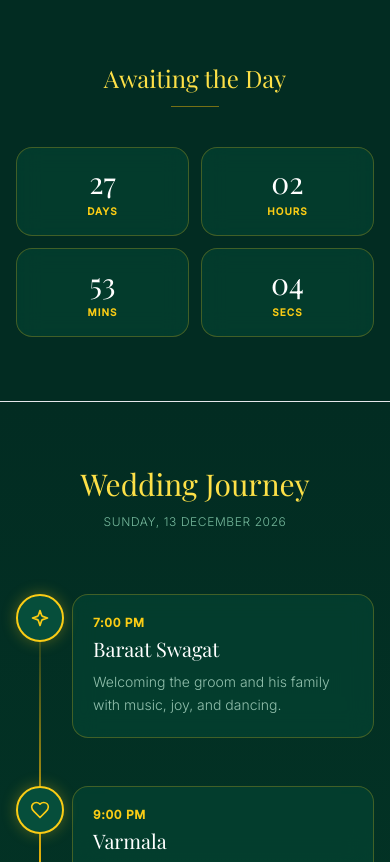
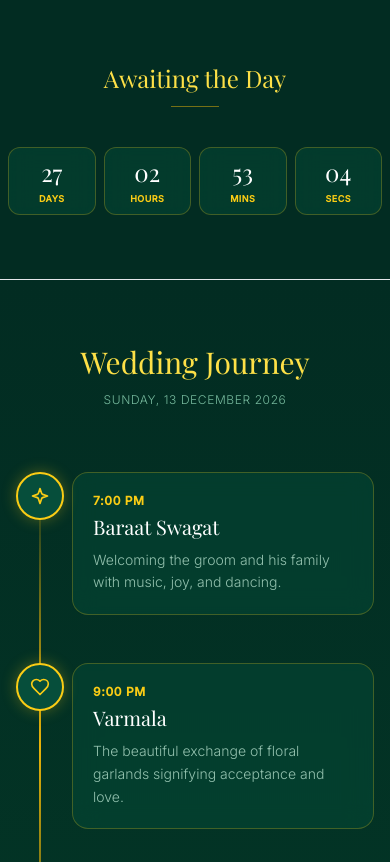
Before and after one commit to kishankkn17-afk/arun-kirti-wedding, a plain HTML site: page index.html in a window 390 px wide. Shown: the part 846-1708 px from the top of the page. Drawn offline with nearby package versions, Linux system fonts and the light colour scheme; a web font is replaced by a local one.

Commit message:
Update index.html

```diff
--- a/index.html
+++ b/index.html
@@ -2,7 +2,6 @@
 <html lang="en">
 <head>
   <meta charset="UTF-8">
-  <!-- STRICT VIEWPORT: Prevents squeezing and auto-zooming on mobile devices -->
   <meta name="viewport" content="width=device-width, initial-scale=1.0, maximum-scale=1.0, user-scalable=no" />
 
   <!-- WhatsApp & Social Media Preview Tags -->
@@ -91,7 +90,6 @@
         <svg class="w-3 h-3 sm:w-4 sm:h-4" viewBox="0 0 24 24" fill="none" stroke="currentColor" stroke-width="2"><path d="m12 3-1.912 5.813a2 2 0 0 1-1.275 1.275L3 12l5.813 1.912a2 2 0 0 1 1.275 1.275L12 21l1.912-5.813a2 2 0 0 1 1.275-1.275L21 12l-5.813-1.912a2 2 0 0 1-1.275-1.275L12 3Z"/></svg>
       </p>
 
-      <!-- Scaled fonts for mobile -->
       <h1 class="text-4xl sm:text-5xl md:text-7xl font-serif text-white mb-4 leading-tight drop-shadow-lg">
         Arun <br class="md:hidden"><span class="text-gold-400 italic font-light px-2 sm:px-4">&amp;</span><br class="md:hidden"> Kirti
       </h1>
@@ -109,28 +107,29 @@
 
   <!-- 2. COUNTDOWN -->
   <section class="py-16 sm:py-20 bg-emerald-950 relative border-b border-gold-900/30">
-    <div class="max-w-4xl mx-auto px-4 sm:px-6 relative z-10">
+    <div class="max-w-4xl mx-auto px-2 sm:px-6 relative z-10">
       <div class="text-center mb-10 sm:mb-12 reveal">
         <h2 class="font-serif text-2xl sm:text-3xl md:text-4xl text-gold-300 mb-3">Awaiting the Day</h2>
         <div class="w-12 h-px bg-gold-500/50 mx-auto"></div>
       </div>
 
-      <div class="grid grid-cols-2 md:grid-cols-4 gap-3 sm:gap-6">
-        <div class="glass flex flex-col items-center justify-center p-4 sm:p-6 rounded-2xl reveal transition-transform hover:scale-105">
-          <span id="cd-days" class="font-serif text-3xl sm:text-4xl md:text-5xl text-white mb-1 sm:mb-2">00</span>
-          <span class="text-[10px] sm:text-xs uppercase tracking-[0.1em] sm:tracking-[0.2em] text-gold-400 font-semibold">Days</span>
+      <!-- Changed from grid-cols-2 to grid-cols-4 and reduced gap for mobile to keep them in one row -->
+      <div class="grid grid-cols-4 gap-2 sm:gap-6">
+        <div class="glass flex flex-col items-center justify-center p-2 sm:p-6 rounded-xl sm:rounded-2xl reveal transition-transform hover:scale-105">
+          <span id="cd-days" class="font-serif text-2xl sm:text-4xl md:text-5xl text-white mb-1 sm:mb-2">00</span>
+          <span class="text-[9px] sm:text-xs uppercase tracking-wider sm:tracking-[0.2em] text-gold-400 font-semibold">Days</span>
         </div>
-        <div class="glass flex flex-col items-center justify-center p-4 sm:p-6 rounded-2xl reveal transition-transform hover:scale-105" style="transition-delay: 100ms;">
-          <span id="cd-hours" class="font-serif text-3xl sm:text-4xl md:text-5xl text-white mb-1 sm:mb-2">00</span>
-          <span class="text-[10px] sm:text-xs uppercase tracking-[0.1em] sm:tracking-[0.2em] text-gold-400 font-semibold">Hours</span>
+        <div class="glass flex flex-col items-center justify-center p-2 sm:p-6 rounded-xl sm:rounded-2xl reveal transition-transform hover:scale-105" style="transition-delay: 100ms;">
+          <span id="cd-hours" class="font-serif text-2xl sm:text-4xl md:text-5xl text-white mb-1 sm:mb-2">00</span>
+          <span class="text-[9px] sm:text-xs uppercase tracking-wider sm:tracking-[0.2em] text-gold-400 font-semibold">Hours</span>
         </div>
-        <div class="glass flex flex-col items-center justify-center p-4 sm:p-6 rounded-2xl reveal transition-transform hover:scale-105" style="transition-delay: 200ms;">
-          <span id="cd-minutes" class="font-serif text-3xl sm:text-4xl md:text-5xl text-white mb-1 sm:mb-2">00</span>
-          <span class="text-[10px] sm:text-xs uppercase tracking-[0.1em] sm:tracking-[0.2em] text-gold-400 font-semibold">Mins</span>
+        <div class="glass flex flex-col items-center justify-center p-2 sm:p-6 rounded-xl sm:rounded-2xl reveal transition-transform hover:scale-105" style="transition-delay: 200ms;">
+          <span id="cd-minutes" class="font-serif text-2xl sm:text-4xl md:text-5xl text-white mb-1 sm:mb-2">00</span>
+          <span class="text-[9px] sm:text-xs uppercase tracking-wider sm:tracking-[0.2em] text-gold-400 font-semibold">Mins</span>
         </div>
-        <div class="glass flex flex-col items-center justify-center p-4 sm:p-6 rounded-2xl reveal transition-transform hover:scale-105" style="transition-delay: 300ms;">
-          <span id="cd-seconds" class="font-serif text-3xl sm:text-4xl md:text-5xl text-white mb-1 sm:mb-2">00</span>
-          <span class="text-[10px] sm:text-xs uppercase tracking-[0.1em] sm:tracking-[0.2em] text-gold-400 font-semibold">Secs</span>
+        <div class="glass flex flex-col items-center justify-center p-2 sm:p-6 rounded-xl sm:rounded-2xl reveal transition-transform hover:scale-105" style="transition-delay: 300ms;">
+          <span id="cd-seconds" class="font-serif text-2xl sm:text-4xl md:text-5xl text-white mb-1 sm:mb-2">00</span>
+          <span class="text-[9px] sm:text-xs uppercase tracking-wider sm:tracking-[0.2em] text-gold-400 font-semibold">Secs</span>
         </div>
       </div>
     </div>
```
